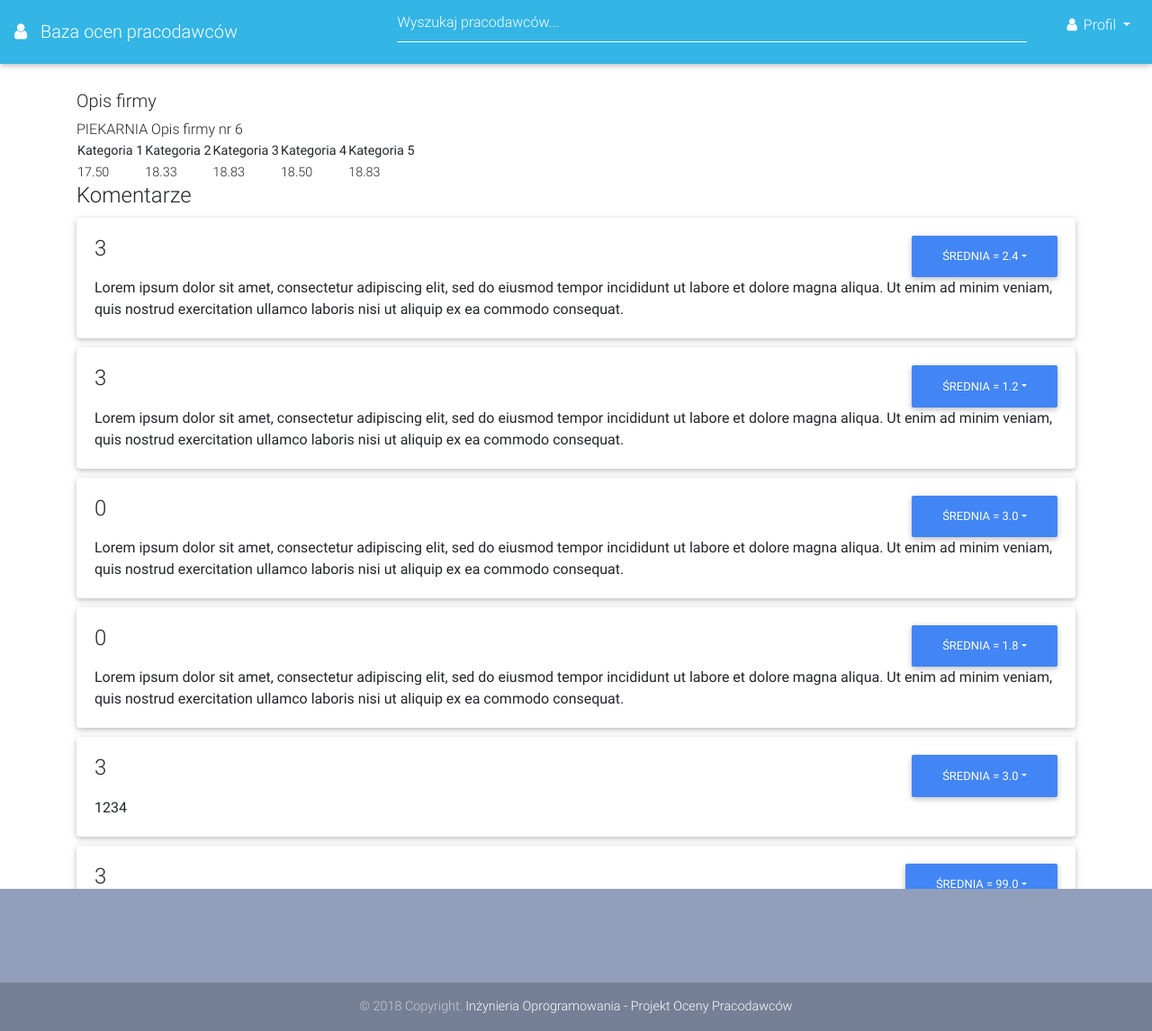
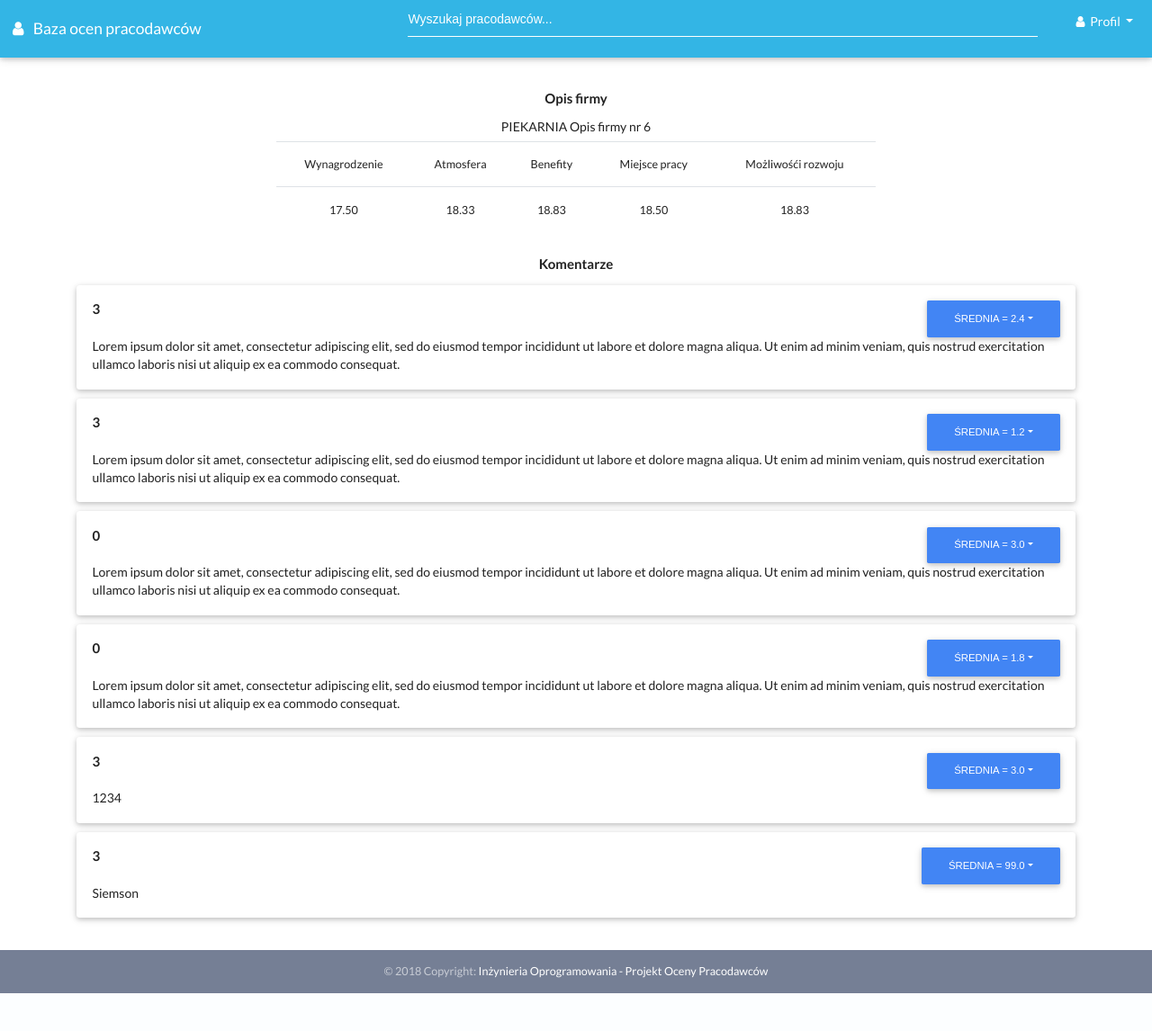
Before and after one commit to msyulia/ioproject, a PHP site: page /views/employer.php?id=4 in a window 1280 px wide. Shown: the whole page at 90% size. After the commit the page ends 1104 px from the top, so only its background shows below. Run offline with PHP 8.4, Linux system fonts and the light colour scheme; data comes from the database, SQL or seed files in the repository.

Commit message:
employers

```diff
--- a/application/models/searchEngine.php
+++ b/application/models/searchEngine.php
@@ -96,25 +96,25 @@
             $kat5 = $this->endMark($nameEmployer,'Kat5');
 
             echo '
-            <table>
-                <tr>
+            <table align="center" style="width:60%" class="table table-hover">
+                <tr class="text-center">
                     <th>
-                        Kategoria 1
+                        Wynagrodzenie
                     </th>
                     <th>
-                        Kategoria 2
+                        Atmosfera
                     </th>
                     <th>
-                        Kategoria 3
+                        Benefity
                     </th>
                     <th>
-                        Kategoria 4
+                        Miejsce pracy
                     </th>
                     <th>
-                        Kategoria 5
+                        Możliwośći rozwoju
                     </th>
                 </tr>
-                <tr>
+                <tr class="text-center">
                     <td>'.$kat1.'</td>
                     <td>'.$kat2.'</td>
                     <td>'.$kat3.'</td>
--- a/views/employer.php
+++ b/views/employer.php
@@ -17,6 +17,8 @@
     <link href="../public/css/bootstrap.min.css" rel="stylesheet">
     <!-- Material Design Bootstrap -->
     <link href="../public/css/mdb.min.css" rel="stylesheet">
+    <!-- Semantic-UI-->
+    <link href="public/css/semantic.min.css" rel="stylesheet">
     <!-- Your custom styles (optional) -->
     <link href="../public/css/style.css" rel="stylesheet">
 </head>
@@ -82,7 +84,7 @@
     <!--/.Navbar -->
 
     <div class="container">
-        <h5>Opis firmy</h5>
+        <h4 class="text-center">Opis firmy</h4>
         <?php
             $temp = new searchEngine();
             if(isset($_GET['id'])){
@@ -96,11 +98,11 @@
             }
             $empDesc = $temp->search($empName);
 
-            echo $empDesc['nazwa_firmy']." ".$empDesc['opis'];
+            echo '<h6 class="text-center">' .$empDesc['nazwa_firmy']." ".$empDesc['opis'].'</h6>';
             $temp->formatEmployer($empName);
 
         ?>
-        <h4>Komentarze</h4>
+        <h4 class="text-center">Komentarze</h4>
         <div id="commentsContainer">
 
         </div>
@@ -108,28 +110,30 @@
     </div>
 
     <!--Footer-->
-    <footer class="page-footer font-small mdb-color lighten-3 pt-1 mt-1">
+    <footer class="page-footer font-small mdb-color lighten-3">
 
-        <!--Footer Links-->
-        <div class="container text-center text-md-left">
-            <div class="row">
-
-                <!--Dodać tu coś-->
-
-            </div>
-        </div>
-        <!--/.Footer Links-->
-        <!--Copyright-->
+    <!--Copyright-->
         <div class="footer-copyright py-3 text-center">
             © 2018 Copyright:
             <a href="https://github.com/KowalikJakub/ioproject"> Inżynieria Oprogramowania - Projekt Oceny Pracodawców</a>
         </div>
-        <!--/.Copyright-->
+    <!--/.Copyright-->
     </footer>
     <!--/.Footer-->
 
 
     <!-- SCRIPTS -->
+        <!-- JQuery -->
+        <script src="public/js/jquery-3.2.1.min.js"></script>
+        <!-- Bootstrap tooltips -->
+        <script src="public/js/popper.min.js"></script>
+        <!-- Bootstrap core JavaScript -->
+        <script src="public/js/bootstrap.min.js"></script>
+        <!-- MDB core JavaScript -->
+        <script src="public/js/mdb.min.js"></script>
+        <!-- Semantic JavaScript -->
+        <script src="public/js/semantic.min.js"></script>
+        <!-- Gwiazdki -->
     <!-- JQuery -->
     <script type="text/javascript" src="../public/js/jquery-3.2.1.min.js"></script>
     <!-- Bootstrap tooltips -->
```
